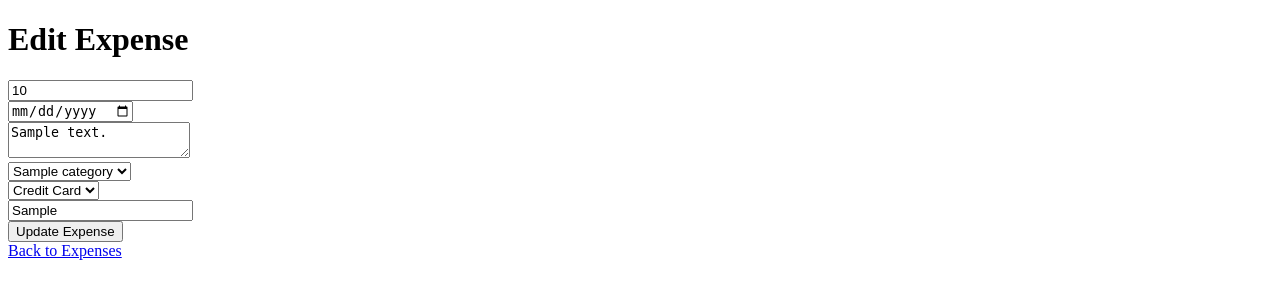
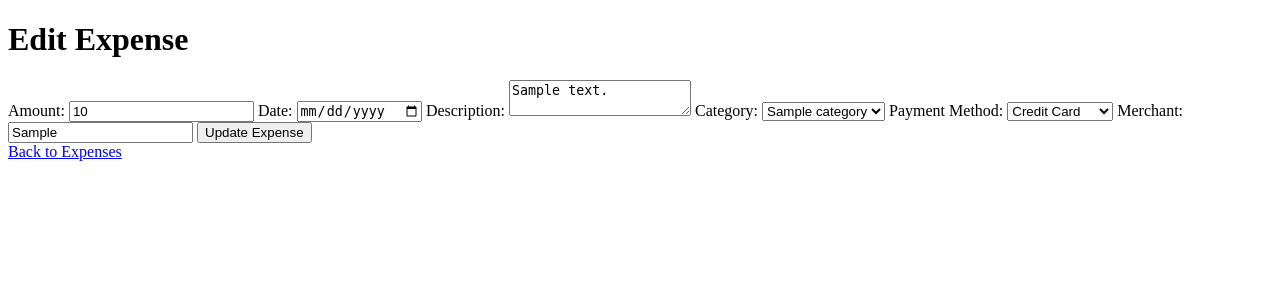
Before and after one commit to hesnyandoro/PennyPulse, a PHP site: page /edit_expenses.php?id=1 in a window 1280 px wide. Shown: the top 300 px of the page. Run offline with PHP 8.4, Linux system fonts and the light colour scheme; the visitor is signed in with stand-in values (Sample User, id 1); tables that the repository leaves empty or names only in its code hold one stand-in row (values such as "Sample post").

Commit message:
Refactor edit expense functionality to use prepared statements and improve input validation

```diff
--- a/edit_expenses.php
+++ b/edit_expenses.php
@@ -1,13 +1,28 @@
 <?php
 require 'config.php';
+
+// Session must be started to access session variables
+session_start();
+
 if (!isset($_SESSION['user_id'])) {
     header('Location: login.php');
     exit;
 }
 
 $user_id = $_SESSION['user_id'];
-$expense_id = intval($_GET['id']);
-$expense = $conn->query("SELECT * FROM expenses WHERE id=$expense_id AND user_id=$user_id")->fetch_assoc();
+$expense_id = filter_input(INPUT_GET, 'id', FILTER_VALIDATE_INT);
+
+if (!$expense_id) {
+    header('Location: view_expenses.php');
+    exit;
+}
+
+// --- Use Prepared Statement for SELECT ---
+$stmt = $conn->prepare("SELECT * FROM expenses WHERE id = ? AND user_id = ?");
+$stmt->bind_param("ii", $expense_id, $user_id);
+$stmt->execute();
+$result = $stmt->get_result();
+$expense = $result->fetch_assoc();
 
 if (!$expense) {
     header('Location: view_expenses.php');
@@ -15,58 +30,78 @@
 }
 
 if ($_SERVER['REQUEST_METHOD'] == 'POST') {
-    $amount = floatval($_POST['amount']);
-    $date = $conn->real_escape_string($_POST['date']);
-    $description = $conn->real_escape_string($_POST['description']);
-    $category_id = intval($_POST['category_id']);
-    $payment_method = $conn->real_escape_string($_POST['payment_method']);
-    $merchant = $conn->real_escape_string($_POST['merchant'] ?? '');
+    // Sanitize and validate all inputs
+    $amount = filter_input(INPUT_POST, 'amount', FILTER_VALIDATE_FLOAT);
+    $date = filter_input(INPUT_POST, 'date', FILTER_SANITIZE_STRING);
+    $description = filter_input(INPUT_POST, 'description', FILTER_SANITIZE_STRING);
+    $category_id = filter_input(INPUT_POST, 'category_id', FILTER_VALIDATE_INT);
+    $payment_method = filter_input(INPUT_POST, 'payment_method', FILTER_SANITIZE_STRING);
+    $merchant = filter_input(INPUT_POST, 'merchant', FILTER_SANITIZE_STRING);
 
-    $sql = "UPDATE expenses SET amount=$amount, date='$date', description='$description',
-            category_id=$category_id, payment_method='$payment_method', merchant='$merchant'
-            WHERE id=$expense_id AND user_id=$user_id";
-    if ($conn->query($sql)) {
+    // --- Use Prepared Statement for UPDATE ---
+    $sql = "UPDATE expenses SET amount=?, date=?, description=?, category_id=?, payment_method=?, merchant=? WHERE id=? AND user_id=?";
+    $update_stmt = $conn->prepare($sql);
+    // Note the types: d=double, s=string, i=integer
+    $update_stmt->bind_param("dssisiii", $amount, $date, $description, $category_id, $payment_method, $merchant, $expense_id, $user_id);
+
+    if ($update_stmt->execute()) {
         header('Location: view_expenses.php');
         exit;
     } else {
-        $error = "Failed to update expense.";
+        $error = "Failed to update expense. Error: " . $update_stmt->error;
     }
 }
 
+// Fetch categories for the dropdown
 $categories = $conn->query("SELECT id, name FROM categories WHERE user_id IS NULL OR user_id=$user_id");
 ?>
 
 <!DOCTYPE html>
-<html>
+<html lang="en">
 <head>
+    <meta charset="UTF-8">
     <title>Edit Expense</title>
     <link rel="stylesheet" href="css/styles.css">
 </head>
 <body>
+    <div class="container">
         <h1>Edit Expense</h1>
-    <?php if (isset($error)) echo "<p style='color:red;'>$error</p>"; ?>
-    <form method="POST">
-        <input type="number" step="0.01" name="amount" value="<?php echo $expense['amount']; ?>" required><br>
-        <input type="date" name="date" value="<?php echo $expense['date']; ?>" required><br>
-        <textarea name="description"><?php echo $expense['description']; ?></textarea><br>
-        <select name="category_id" required>
+        <?php if (isset($error)) echo "<p class='error-message'>$error</p>"; ?>
+        <form class="expense-form" method="POST">
+            <label for="amount">Amount:</label>
+            <input type="number" id="amount" step="0.01" name="amount" value="<?php echo htmlspecialchars($expense['amount']); ?>" required>
+
+            <label for="date">Date:</label>
+            <input type="date" id="date" name="date" value="<?php echo htmlspecialchars($expense['date']); ?>" required>
+
+            <label for="description">Description:</label>
+            <textarea id="description" name="description"><?php echo htmlspecialchars($expense['description']); ?></textarea>
+
+            <label for="category_id">Category:</label>
+            <select id="category_id" name="category_id" required>
                 <?php while ($cat = $categories->fetch_assoc()) {
                     $selected = $cat['id'] == $expense['category_id'] ? 'selected' : '';
-                echo "<option value='{$cat['id']}' $selected>{$cat['name']}</option>";
+                    echo "<option value='{$cat['id']}' $selected>" . htmlspecialchars($cat['name']) . "</option>";
                 } ?>
-        </select><br>
-        <select name="payment_method" required>
+            </select>
+
+            <label for="payment_method">Payment Method:</label>
+            <select id="payment_method" name="payment_method" required>
                 <?php
-            $methods = ['credit_card' => 'Credit Card', 'debit_card' => 'Debit Card', 'cash' => 'Cash', 'mpesa' => 'M-Pesa'];
+                $methods = ['credit_card' => 'Credit Card', 'debit_card' => 'Debit Card', 'cash' => 'Cash', 'mpesa' => 'M-Pesa', 'bank_transfer' => 'Bank Transfer'];
                 foreach ($methods as $value => $label) {
                     $selected = $value == $expense['payment_method'] ? 'selected' : '';
                     echo "<option value='$value' $selected>$label</option>";
                 }
                 ?>
-        </select><br>
-        <input type="text" name="merchant" value="<?php echo $expense['merchant']; ?>"><br>
+            </select>
+
+            <label for="merchant">Merchant:</label>
+            <input type="text" id="merchant" name="merchant" value="<?php echo htmlspecialchars($expense['merchant']); ?>">
+
             <button type="submit">Update Expense</button>
         </form>
-    <a href="view_expenses.php">Back to Expenses</a>
+        <a href="view_expenses.php" class="back-link">Back to Expenses</a>
+    </div>
 </body>
 </html>
```
Lines whose indentation alone changed are shown as unchanged.
